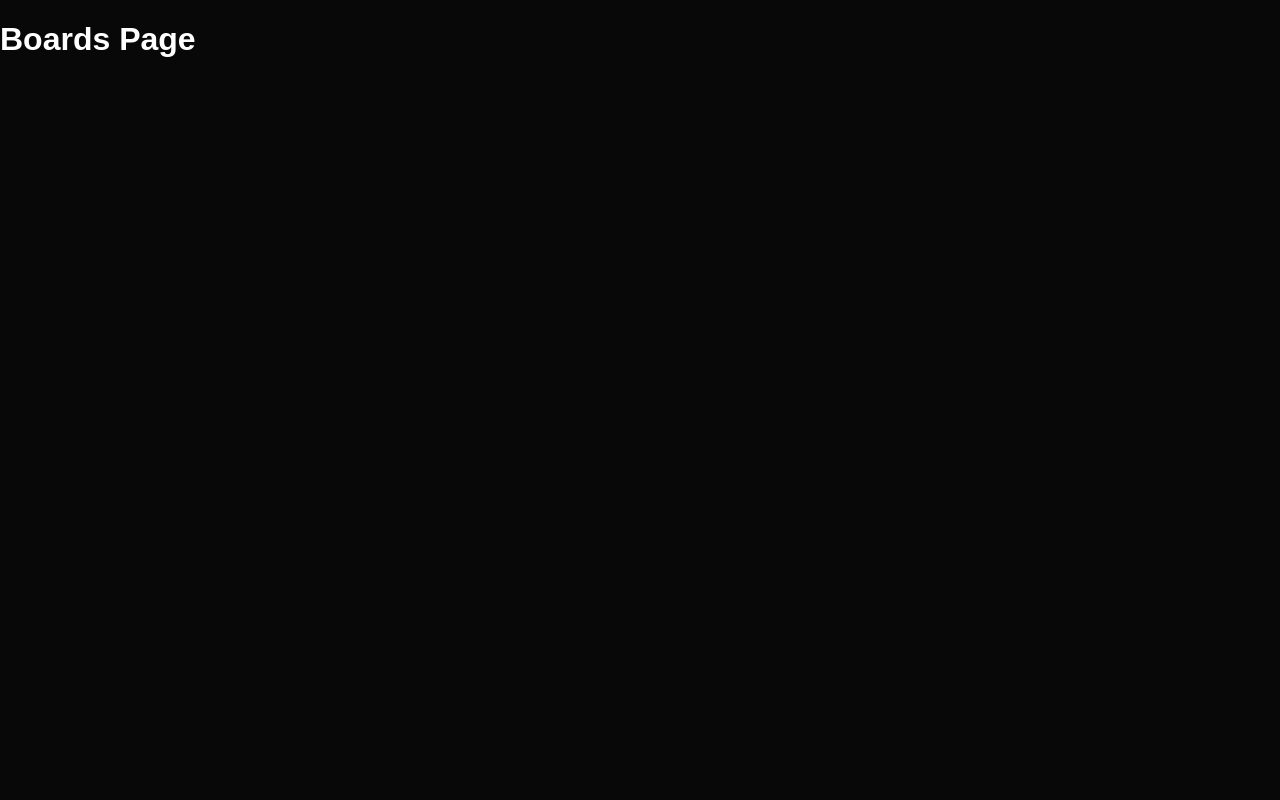
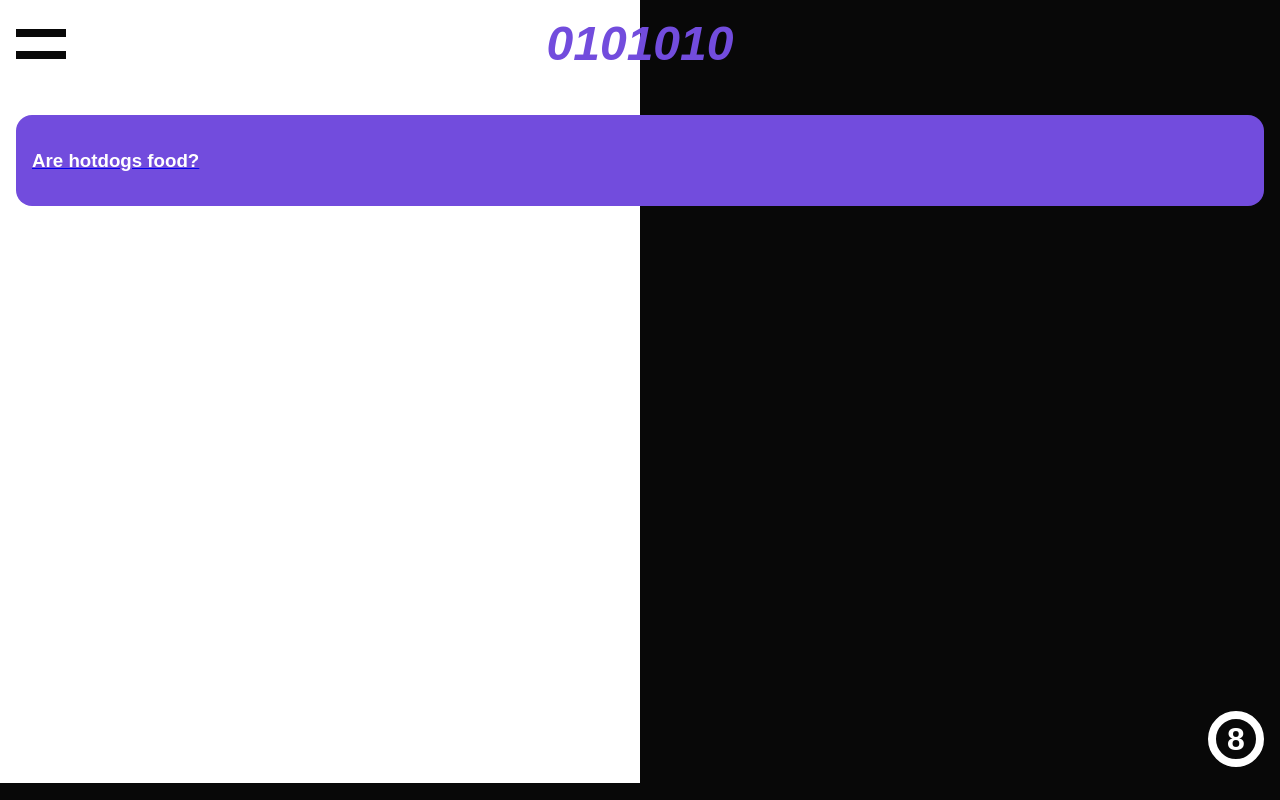
Before and after one commit to workout-trackers/debate-app-fe, a Next.js app: page /boards in a window 1280 px wide. Built offline with nearby package versions, Linux system fonts and the light colour scheme.

Commit message:
feat: add initial board page

```diff
--- /dev/null
+++ b/src/components/TopicCard.tsx
@@ -0,0 +1,18 @@
+import Link from 'next/link';
+import styles from '@/styles/TopicCard.module.css';
+
+interface TopicProps {
+  id: number;
+  title: string;
+  description: string;
+}
+
+export default function TopicCard({ topic }: { topic: TopicProps }) {
+  return (
+    <Link href={`/boards/${topic.id}`}>
+      <section key={topic.id} className={styles.topicCard}>
+        <h3>{topic.title}</h3>
+      </section>
+    </Link>
+  );
+}
--- a/src/pages/boards.tsx
+++ b/src/pages/boards.tsx
@@ -1,3 +1,18 @@
+import Link from "next/link";
+import Layout from "@/layouts/layout";
+import TopicCard from "@/components/TopicCard";
+import styles from "@/styles/BoardsPage.module.css";
+
+import users from "@/data/users.json";
+import topics from "@/data/topics.json";
+
 export default function BoardsPage() {
-  return <h1>Boards Page</h1>;
+  return (
+    <Layout user={users[0]}>
+      <section className={styles.boardsPage}>
+        <h2>All Boards</h2>
+        {topics.map((topic) => <TopicCard key={topic.id} topic={topic} />)}
+      </section>
+    </Layout>
+  );
 }
--- /dev/null
+++ b/src/styles/BoardsPage.module.css
@@ -0,0 +1,3 @@
+.boardsPage {
+  min-height: 80vh;
+}
--- /dev/null
+++ b/src/styles/TopicCard.module.css
@@ -0,0 +1,8 @@
+.topicCard {
+  font-size: 1rem;
+  font-weight: bold;
+  padding: 1rem;
+  border-radius: 1rem;
+  color: #ffffff;
+  background: #724cdd;
+}
```
